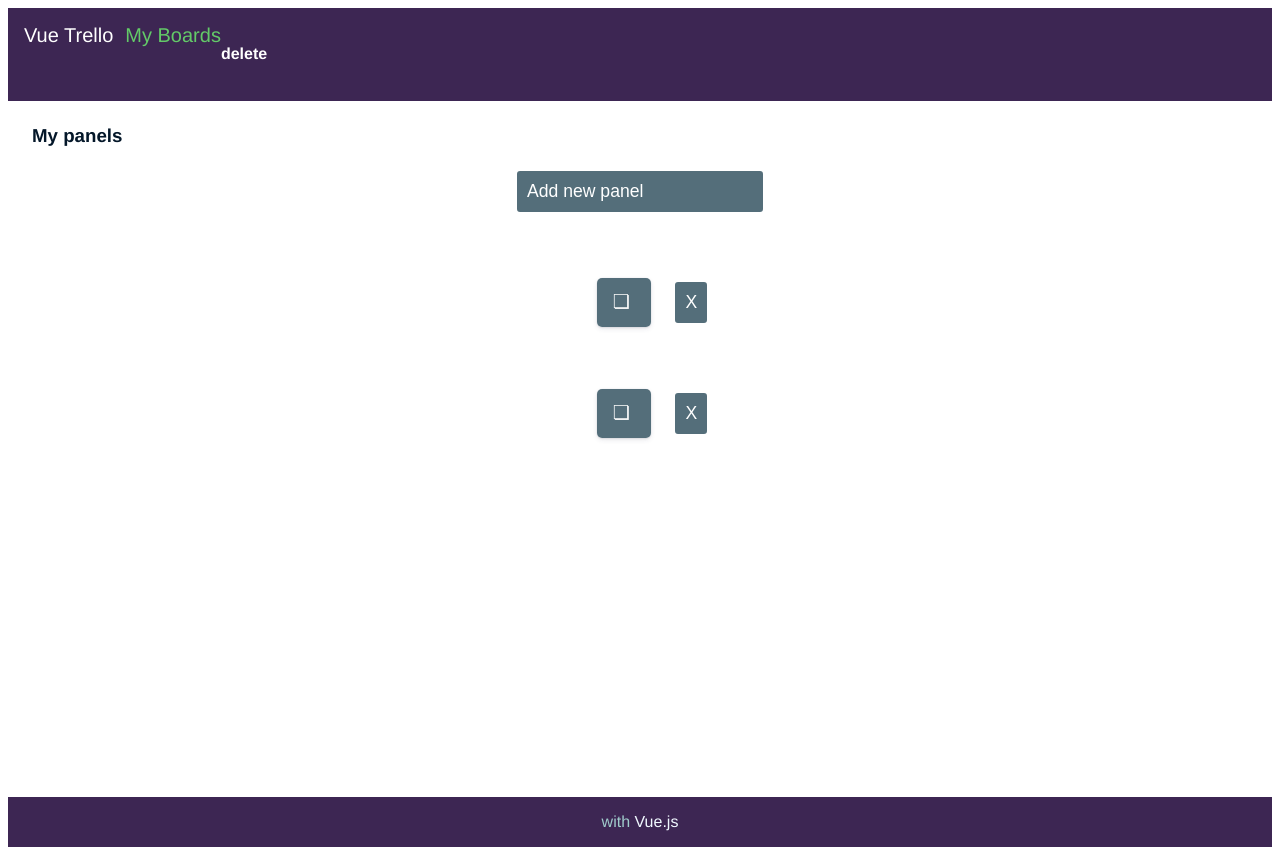
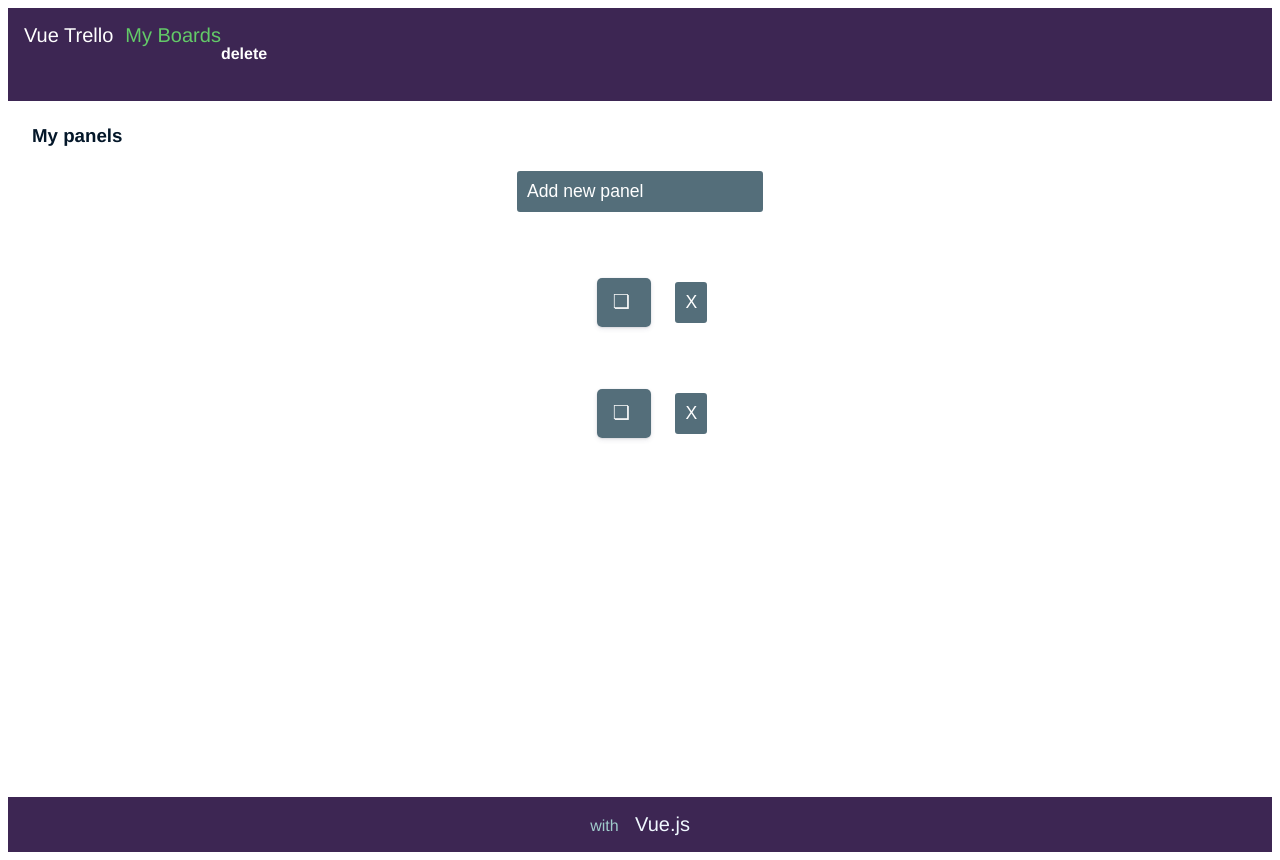
Before and after one commit to JSSatorres/Trello-App-Vue, a Vue app: page / in a window 1280 px wide. Built offline with nearby package versions, Linux system fonts and the light colour scheme; data requests are answered from the project's data file.

Commit message:
fix(AppFooter) css style

```diff
--- a/src/components/AppFooter.vue
+++ b/src/components/AppFooter.vue
@@ -21,11 +21,17 @@ footer {
   width: 100%;
   color: rgb(160, 204, 204);
 }
+
 a {
+  margin: 0px 0 0 12px;
   text-decoration: none;
   color: aliceblue;
+  font-size: 20px;
 }
 a:hover {
   color: rgb(214, 169, 22);
 }
+a:focus {
+  color: rgb(44, 214, 22);
+}
 </style>
```
